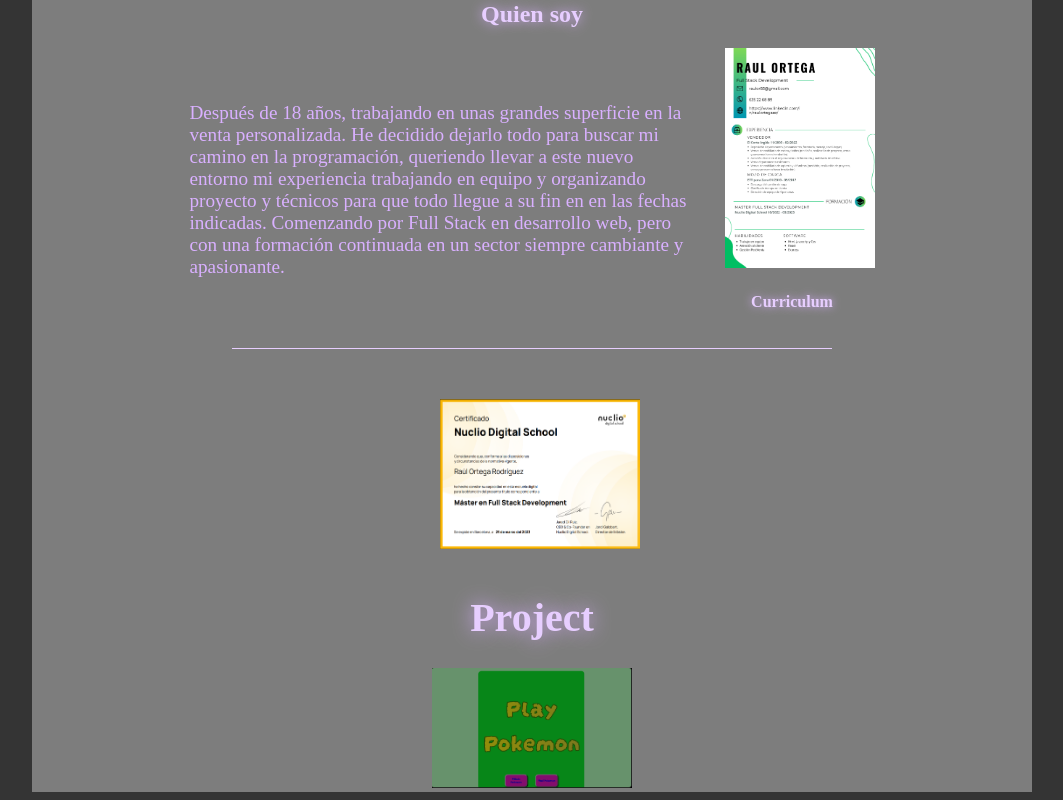
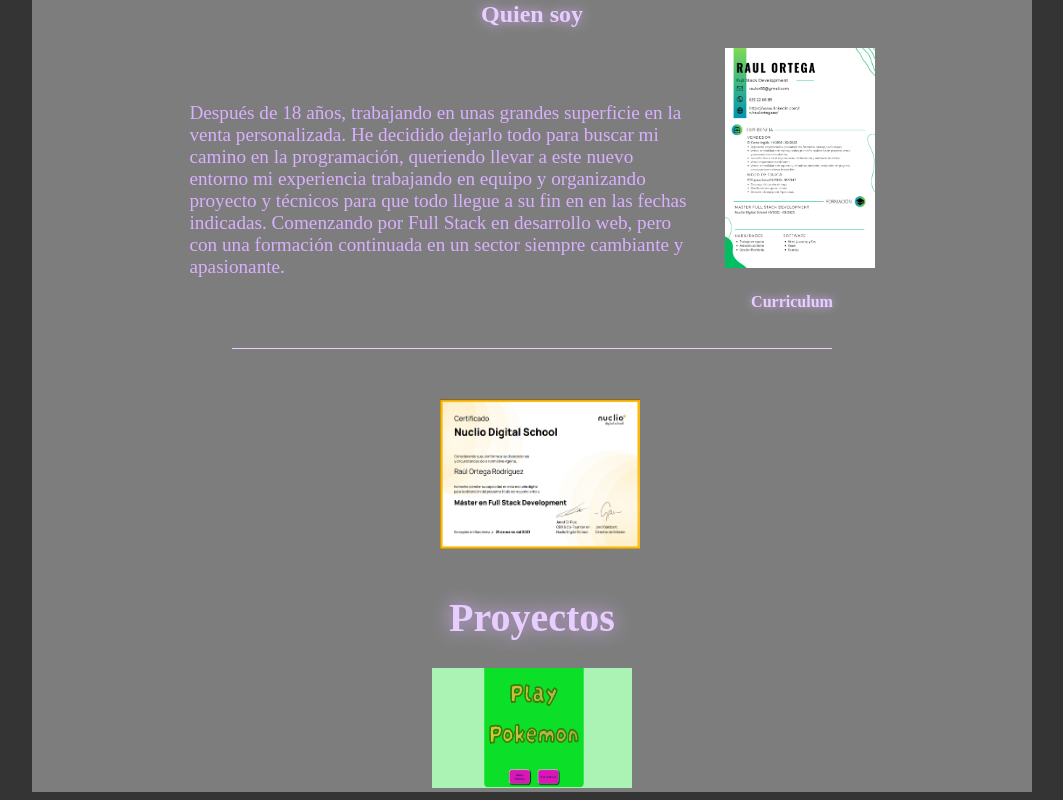
Before and after one commit to rortegaez/portfolio, a Next.js app: page / in a window 1280 px wide. Shown: the part 596-1396 px from the top of the page, without its empty margins (108-1171 px from the left). Built offline with nearby package versions, Linux system fonts and the light colour scheme.

Commit message:
add new capturaPlayPokemon.png

```diff
--- a/app/components/Project/index.jsx
+++ b/app/components/Project/index.jsx
@@ -7,7 +7,7 @@ import style from "./project.module.css";
 export default function Project() {
   return (
     <div className={style.containerProject}>
-      <h1 className={style.titleProject}>Project</h1>
+      <h1 className={style.titleProject}>Proyectos</h1>
       <div className={style.containerProjects}>
         {projects.map((item, index) => (
           <Link href={item.url} key={index}>
```
Also changed, not shown: public/capturaPlayPokemon.png.
